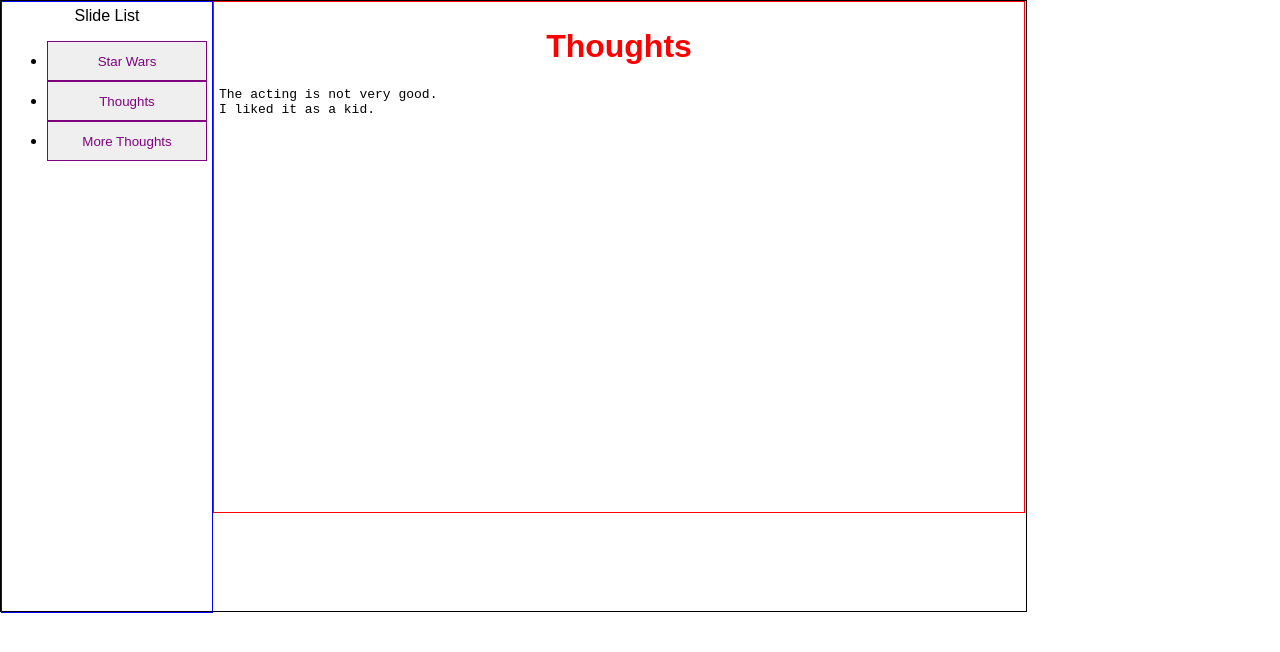
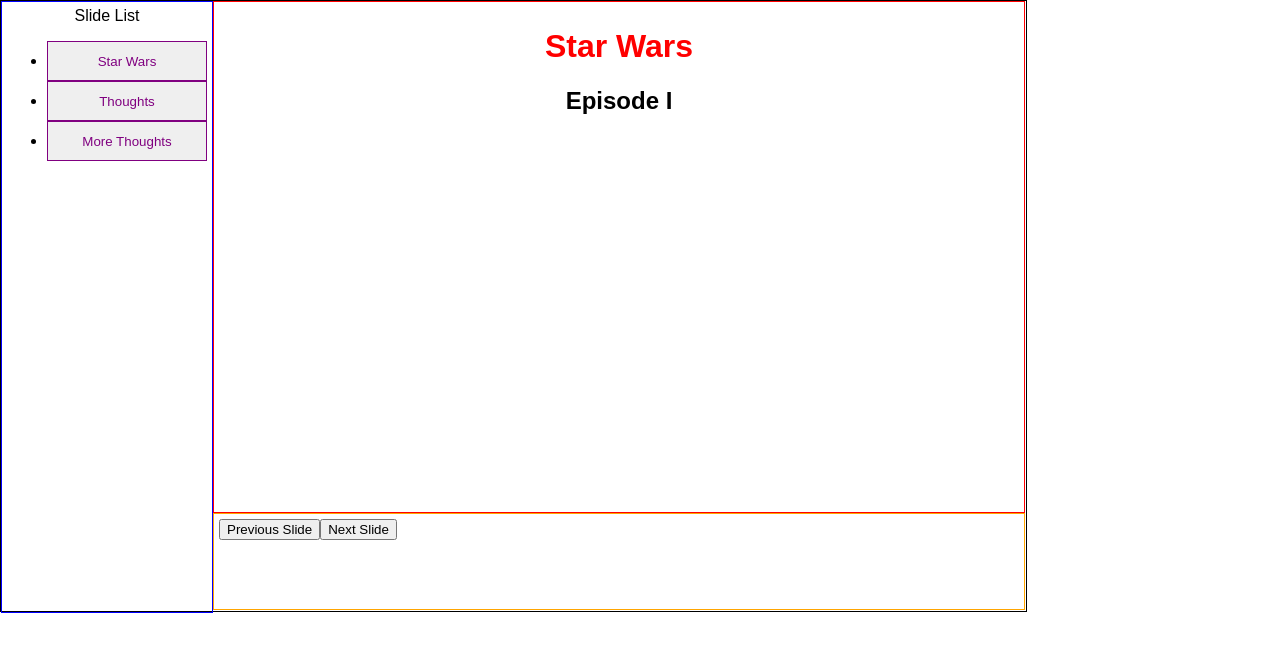
Before and after one commit to patgeek/bootcamp-slideshow, a React (Create React App) app: page / in a window 1280 px wide. Shown: the top 652 px of the page. Built offline with nearby package versions, Linux system fonts and the light colour scheme.

Commit message:
working on implementing redux

```diff
--- a/src/components/Content.tsx
+++ b/src/components/Content.tsx
@@ -8,8 +8,14 @@
 class Content extends React.Component<Slide> {
     public render() {
         return (
-            <div className="contentBorder">
-                { this.buildSlide(this.props) }
+            <div>
+                <div className="contentBorder">
+                    { this.buildSlide(this.props) }
+                </div>
+                <div className="navBorder">
+                    <button >Previous Slide</button>
+                    <button >Next Slide</button>
+                </div>
             </div>
         )
     }
--- a/src/components/SlideFixtures.tsx
+++ b/src/components/SlideFixtures.tsx
@@ -1,7 +1,6 @@
 import {Slide} from '../types/index';
 
-let s1: Slide;
-s1 = {
+const s1: Slide = {
     id: 0,
     mainTitle: "Star Wars",
     subTitle: "Episode I",
@@ -9,8 +8,7 @@
     type: "TITLE",
 }
 
-let s2: Slide;
-s2 = {
+const s2: Slide = {
     id: 1,
     mainTitle: "Thoughts",
     subTitle: "",
@@ -18,8 +16,7 @@
     type: "SIMPLE",
 }
 
-let s3: Slide;
-s3 = {
+const s3: Slide = {
     id: 2,
     mainTitle: "More Thoughts",
     subTitle: "",
--- a/src/index.tsx
+++ b/src/index.tsx
@@ -6,7 +6,7 @@
 import slides from './components/SlideFixtures';
 
 
-const ts = slides[1];
+const ts = slides[0];
 
 ReactDOM.render(
   <App {...ts}/>,
--- a/src/styles/Content.css
+++ b/src/styles/Content.css
@@ -6,3 +6,12 @@
     margin: auto;
     padding: 5px;
 }
+
+.navBorder {
+    height: 85px;
+    width: 800px;
+    border: 1px solid orange;
+    float: left;
+    margin: auto;
+    padding: 5px;
+}
```
Also changed, not shown: src/actions/index.tsx (added, +34 -0 lines), src/constants/index.tsx (added, +8 -0 lines), src/reducers/index.tsx (added, +14 -0 lines), src/types/index.tsx (+7 -0 lines).
